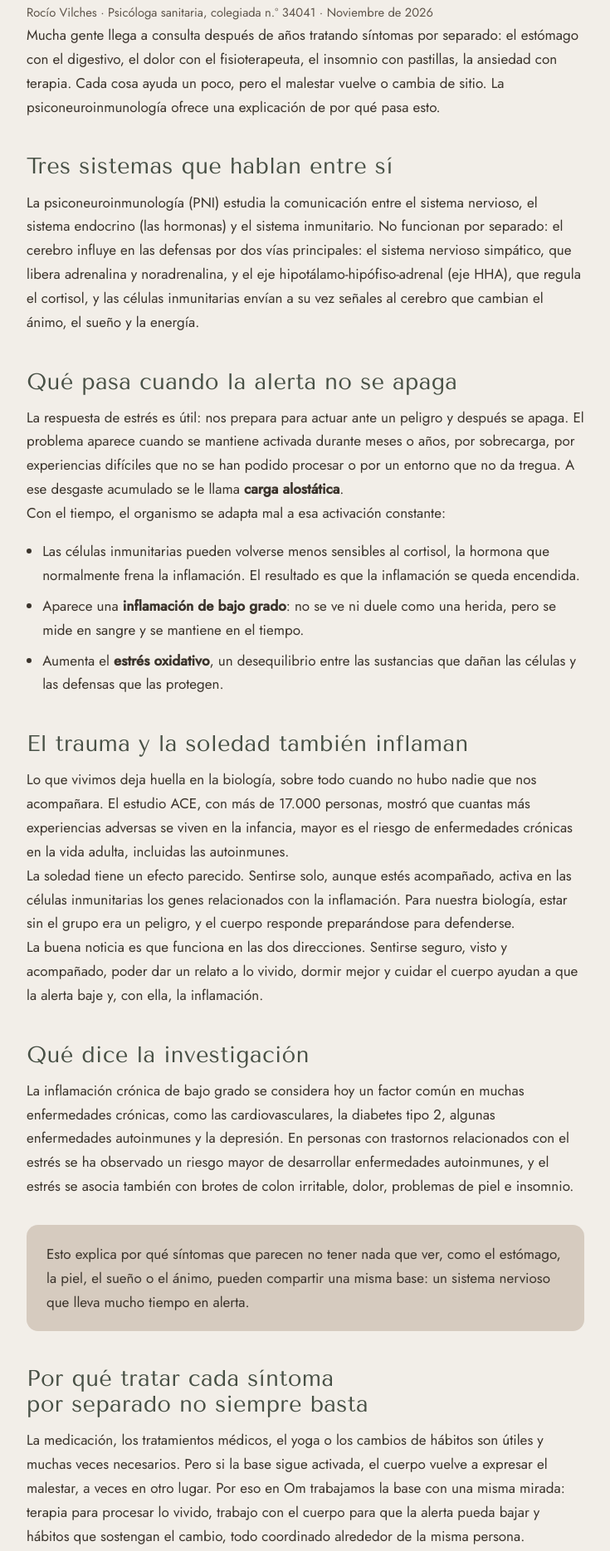
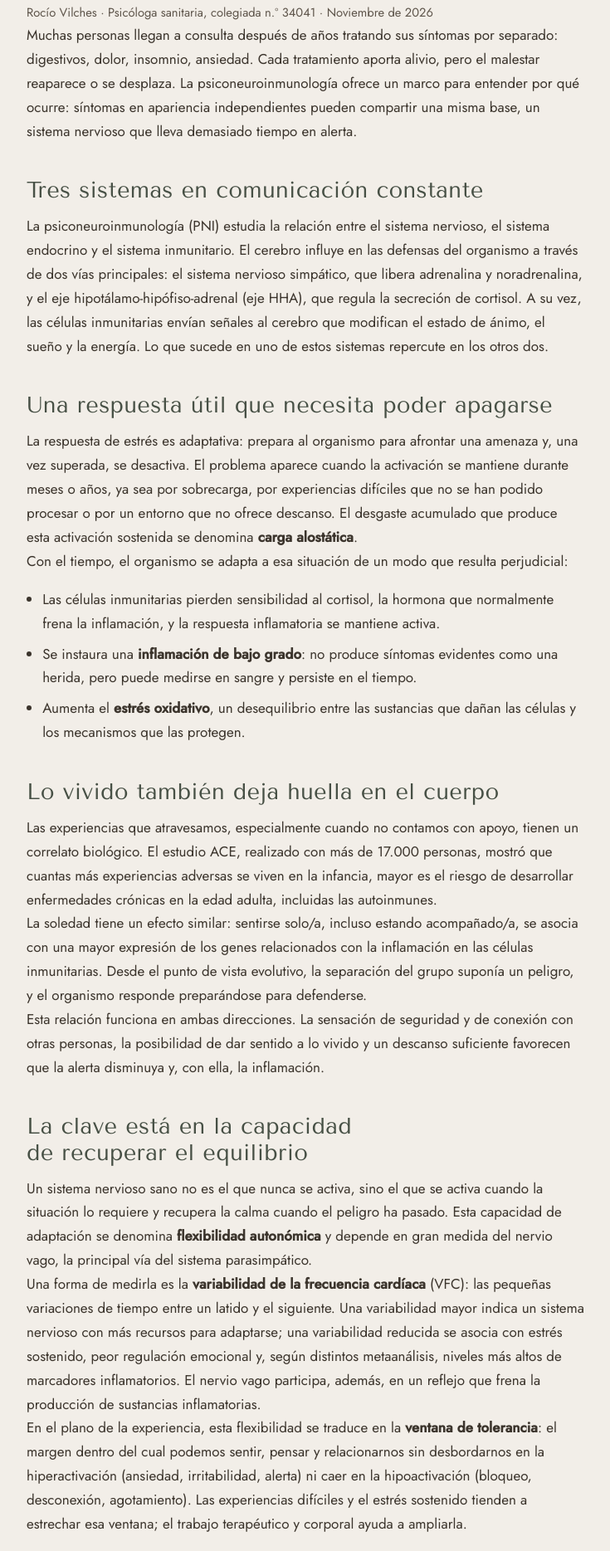
Before and after one commit to rociovilchesom/centro-om, a plain HTML site: page por-que-regularse.html in a window 1280 px wide. Shown: the part 346-2215 px from the top of the page at 83% size, without its empty margins (272-1007 px from the left). Drawn offline with Linux system fonts and the light colour scheme.

Commit message:
Reescribir «Por qué regularse»: hilo conductor, flexibilidad autonómica, VFC y ventana de tolerancia
Co-Authored-By: Claude Opus 5.5 <noreply@anthropic.com>
Claude-Session: https://claude.ai/code/session_01TnXJtV4LoTBD4DkUrm5WYk

```diff
--- a/por-que-regularse.html
+++ b/por-que-regularse.html
@@ -5,9 +5,9 @@
 <meta name="viewport" content="width=device-width,initial-scale=1">
 <link rel="canonical" href="https://centro-om.com/por-que-regularse.html">
 <title>Por qué regularse: estrés, inflamación y sistema nervioso · Om</title>
-<meta name="description" content="Qué dice la psiconeuroinmunología sobre el estrés sostenido, la inflamación de bajo grado y el estrés oxidativo, y por qué tratar cada síntoma por separado a menudo no basta.">
+<meta name="description" content="Qué dice la psiconeuroinmunología sobre el estrés sostenido, la inflamación de bajo grado, la variabilidad cardíaca y la ventana de tolerancia, y por qué tratar cada síntoma por separado a menudo no basta.">
 <script type="application/ld+json">
-{"@context":"https://schema.org","@type":"Article","headline":"Por qué regularse: estrés, inflamación y sistema nervioso","inLanguage":"es","author":{"@type":"Person","name":"Rocío Vilches","jobTitle":"Psicóloga sanitaria","identifier":"Colegiada n.º 34041"},"publisher":{"@id":"https://centro-om.com/#om"},"datePublished":"2026-11-11","about":["Psiconeuroinmunología","Estrés crónico","Inflamación","Estrés oxidativo","Regulación del sistema nervioso"]}
+{"@context":"https://schema.org","@type":"Article","headline":"Por qué regularse: estrés, inflamación y sistema nervioso","inLanguage":"es","author":{"@type":"Person","name":"Rocío Vilches","jobTitle":"Psicóloga sanitaria","identifier":"Colegiada n.º 34041"},"publisher":{"@id":"https://centro-om.com/#om"},"datePublished":"2026-11-11","about":["Psiconeuroinmunología","Estrés crónico","Inflamación","Estrés oxidativo","Variabilidad de la frecuencia cardíaca","Ventana de tolerancia","Regulación del sistema nervioso"]}
 </script>
 <style>
 @font-face{font-family:"OM Titulos";src:local("Optima nova"),local("Optima"),local("Optima-Regular"),url(fonts/tenor-sans-latin-400-normal.woff2) format("woff2");font-display:swap}
@@ -201,40 +201,45 @@ p{margin:0}
 <h1>Por qué regularse: estrés, inflamación y sistema nervioso</h1>
 <p class="firma">Rocío Vilches · Psicóloga sanitaria, colegiada n.º 34041 · Noviembre de 2026</p>
 
-<p>Mucha gente llega a consulta después de años tratando síntomas por separado: el estómago con el digestivo, el dolor con el fisioterapeuta, el insomnio con pastillas, la ansiedad con terapia. Cada cosa ayuda un poco, pero el malestar vuelve o cambia de sitio. La psiconeuroinmunología ofrece una explicación de por qué pasa esto.</p>
+<p>Muchas personas llegan a consulta después de años tratando sus síntomas por separado: digestivos, dolor, insomnio, ansiedad. Cada tratamiento aporta alivio, pero el malestar reaparece o se desplaza. La psiconeuroinmunología ofrece un marco para entender por qué ocurre: síntomas en apariencia independientes pueden compartir una misma base, un sistema nervioso que lleva demasiado tiempo en alerta.</p>
 
-<h2>Tres sistemas que hablan entre sí</h2>
-<p>La psiconeuroinmunología (PNI) estudia la comunicación entre el sistema nervioso, el sistema endocrino (las hormonas) y el sistema inmunitario. No funcionan por separado: el cerebro influye en las defensas por dos vías principales: el sistema nervioso simpático, que libera adrenalina y noradrenalina, y el eje hipotálamo-hipófiso-adrenal (eje HHA), que regula el cortisol, y las células inmunitarias envían a su vez señales al cerebro que cambian el ánimo, el sueño y la energía.</p>
+<h2>Tres sistemas en comunicación constante</h2>
+<p>La psiconeuroinmunología (PNI) estudia la relación entre el sistema nervioso, el sistema endocrino y el sistema inmunitario. El cerebro influye en las defensas del organismo a través de dos vías principales: el sistema nervioso simpático, que libera adrenalina y noradrenalina, y el eje hipotálamo-hipófiso-adrenal (eje HHA), que regula la secreción de cortisol. A su vez, las células inmunitarias envían señales al cerebro que modifican el estado de ánimo, el sueño y la energía. Lo que sucede en uno de estos sistemas repercute en los otros dos.</p>
 
-<h2>Qué pasa cuando la alerta no se apaga</h2>
-<p>La respuesta de estrés es útil: nos prepara para actuar ante un peligro y después se apaga. El problema aparece cuando se mantiene activada durante meses o años, por sobrecarga, por experiencias difíciles que no se han podido procesar o por un entorno que no da tregua. A ese desgaste acumulado se le llama <strong>carga alostática</strong>.</p>
-<p>Con el tiempo, el organismo se adapta mal a esa activación constante:</p>
+<h2>Una respuesta útil que necesita poder apagarse</h2>
+<p>La respuesta de estrés es adaptativa: prepara al organismo para afrontar una amenaza y, una vez superada, se desactiva. El problema aparece cuando la activación se mantiene durante meses o años, ya sea por sobrecarga, por experiencias difíciles que no se han podido procesar o por un entorno que no ofrece descanso. El desgaste acumulado que produce esta activación sostenida se denomina <strong>carga alostática</strong>.</p>
+<p>Con el tiempo, el organismo se adapta a esa situación de un modo que resulta perjudicial:</p>
 <ul>
-<li>Las células inmunitarias pueden volverse menos sensibles al cortisol, la hormona que normalmente frena la inflamación. El resultado es que la inflamación se queda encendida.</li>
-<li>Aparece una <strong>inflamación de bajo grado</strong>: no se ve ni duele como una herida, pero se mide en sangre y se mantiene en el tiempo.</li>
-<li>Aumenta el <strong>estrés oxidativo</strong>, un desequilibrio entre las sustancias que dañan las células y las defensas que las protegen.</li>
+<li>Las células inmunitarias pierden sensibilidad al cortisol, la hormona que normalmente frena la inflamación, y la respuesta inflamatoria se mantiene activa.</li>
+<li>Se instaura una <strong>inflamación de bajo grado</strong>: no produce síntomas evidentes como una herida, pero puede medirse en sangre y persiste en el tiempo.</li>
+<li>Aumenta el <strong>estrés oxidativo</strong>, un desequilibrio entre las sustancias que dañan las células y los mecanismos que las protegen.</li>
 </ul>
 
-<h2>El trauma y la soledad también inflaman</h2>
-<p>Lo que vivimos deja huella en la biología, sobre todo cuando no hubo nadie que nos acompañara. El estudio ACE, con más de 17.000 personas, mostró que cuantas más experiencias adversas se viven en la infancia, mayor es el riesgo de enfermedades crónicas en la vida adulta, incluidas las autoinmunes.</p>
-<p>La soledad tiene un efecto parecido. Sentirse solo, aunque estés acompañado, activa en las células inmunitarias los genes relacionados con la inflamación. Para nuestra biología, estar sin el grupo era un peligro, y el cuerpo responde preparándose para defenderse.</p>
-<p>La buena noticia es que funciona en las dos direcciones. Sentirse seguro, visto y acompañado, poder dar un relato a lo vivido, dormir mejor y cuidar el cuerpo ayudan a que la alerta baje y, con ella, la inflamación.</p>
+<h2>Lo vivido también deja huella en el cuerpo</h2>
+<p>Las experiencias que atravesamos, especialmente cuando no contamos con apoyo, tienen un correlato biológico. El estudio ACE, realizado con más de 17.000 personas, mostró que cuantas más experiencias adversas se viven en la infancia, mayor es el riesgo de desarrollar enfermedades crónicas en la edad adulta, incluidas las autoinmunes.</p>
+<p>La soledad tiene un efecto similar: sentirse solo/a, incluso estando acompañado/a, se asocia con una mayor expresión de los genes relacionados con la inflamación en las células inmunitarias. Desde el punto de vista evolutivo, la separación del grupo suponía un peligro, y el organismo responde preparándose para defenderse.</p>
+<p>Esta relación funciona en ambas direcciones. La sensación de seguridad y de conexión con otras personas, la posibilidad de dar sentido a lo vivido y un descanso suficiente favorecen que la alerta disminuya y, con ella, la inflamación.</p>
+
+<h2>La clave está en la capacidad de recuperar el equilibrio</h2>
+<p>Un sistema nervioso sano no es el que nunca se activa, sino el que se activa cuando la situación lo requiere y recupera la calma cuando el peligro ha pasado. Esta capacidad de adaptación se denomina <strong>flexibilidad autonómica</strong> y depende en gran medida del nervio vago, la principal vía del sistema parasimpático.</p>
+<p>Una forma de medirla es la <strong>variabilidad de la frecuencia cardíaca</strong> (VFC): las pequeñas variaciones de tiempo entre un latido y el siguiente. Una variabilidad mayor indica un sistema nervioso con más recursos para adaptarse; una variabilidad reducida se asocia con estrés sostenido, peor regulación emocional y, según distintos metaanálisis, niveles más altos de marcadores inflamatorios. El nervio vago participa, además, en un reflejo que frena la producción de sustancias inflamatorias.</p>
+<p>En el plano de la experiencia, esta flexibilidad se traduce en la <strong>ventana de tolerancia</strong>: el margen dentro del cual podemos sentir, pensar y relacionarnos sin desbordarnos en la hiperactivación (ansiedad, irritabilidad, alerta) ni caer en la hipoactivación (bloqueo, desconexión, agotamiento). Las experiencias difíciles y el estrés sostenido tienden a estrechar esa ventana; el trabajo terapéutico y corporal ayuda a ampliarla.</p>
 
 <h2>Qué dice la investigación</h2>
-<p>La inflamación crónica de bajo grado se considera hoy un factor común en muchas enfermedades crónicas, como las cardiovasculares, la diabetes tipo 2, algunas enfermedades autoinmunes y la depresión. En personas con trastornos relacionados con el estrés se ha observado un riesgo mayor de desarrollar enfermedades autoinmunes, y el estrés se asocia también con brotes de colon irritable, dolor, problemas de piel e insomnio.</p>
+<p>La inflamación crónica de bajo grado se considera hoy un factor común a muchas enfermedades crónicas, entre ellas las cardiovasculares, la diabetes tipo 2, algunas enfermedades autoinmunes y la depresión. En personas con trastornos relacionados con el estrés se ha observado un mayor riesgo de desarrollar enfermedades autoinmunes, y el estrés se asocia con brotes de colon irritable, dolor, problemas de piel e insomnio.</p>
 <div class="destacado">
-<p style="margin:0">Esto explica por qué síntomas que parecen no tener nada que ver, como el estómago, la piel, el sueño o el ánimo, pueden compartir una misma base: un sistema nervioso que lleva mucho tiempo en alerta.</p>
+<p style="margin:0">Síntomas tan distintos como los digestivos, los cutáneos, los del sueño o los del estado de ánimo pueden compartir una misma base: un sistema nervioso que ha perdido flexibilidad y lleva mucho tiempo en alerta.</p>
 </div>
 
-<h2>Por qué tratar cada síntoma por separado no siempre basta</h2>
-<p>La medicación, los tratamientos médicos, el yoga o los cambios de hábitos son útiles y muchas veces necesarios. Pero si la base sigue activada, el cuerpo vuelve a expresar el malestar, a veces en otro lugar. Por eso en Om trabajamos la base con una misma mirada: terapia para procesar lo vivido, trabajo con el cuerpo para que la alerta pueda bajar y hábitos que sostengan el cambio, todo coordinado alrededor de la misma persona.</p>
-<p>La investigación también apunta en esa dirección: las intervenciones psicológicas se asocian con una reducción de los marcadores de inflamación, y el sueño, el movimiento y la alimentación influyen en ellos de forma directa.</p>
+<h2>Por qué trabajar la base y no solo los síntomas</h2>
+<p>Los tratamientos médicos y los cambios de hábitos son útiles y, a menudo, imprescindibles. Sin embargo, si la base sigue activada, el organismo vuelve a expresar el malestar, en ocasiones de otra forma. Por eso, en Om abordamos esa base de manera integrativa: psicoterapia para procesar lo vivido, trabajo corporal para que la alerta pueda disminuir y hábitos que sostengan el cambio, en un itinerario adaptado a las necesidades de cada persona.</p>
+<p>La investigación respalda este enfoque: las intervenciones psicológicas se asocian con una reducción de los marcadores inflamatorios, y el sueño, la actividad física y la alimentación influyen en ellos de forma directa. En Om medimos la variabilidad cardíaca en la valoración inicial y durante el seguimiento, para conocer cómo evoluciona la regulación del sistema nervioso con datos objetivos.</p>
 
 <h2>Lo que esto no significa</h2>
 <ul>
-<li>No todas las enfermedades se deben al estrés, y la relación no es lineal. El estrés sostenido y el trauma son un terreno que, sumado a la genética, la alimentación, el sedentarismo u otros factores, aumenta la probabilidad de enfermar.</li>
-<li>Regular el sistema nervioso no cura por sí solo una enfermedad. Puede reducir lo que la agrava y mejorar cómo te sientes.</li>
-<li>Este trabajo complementa tu tratamiento médico, no lo sustituye. Nunca dejes una medicación sin hablarlo con tu médico.</li>
+<li>No todas las enfermedades se deben al estrés, y la relación no es lineal. El estrés sostenido y el trauma constituyen un terreno que, sumado a la genética, la alimentación, el sedentarismo u otros factores, aumenta la probabilidad de enfermar.</li>
+<li>Regular el sistema nervioso no cura por sí solo una enfermedad. Puede reducir los factores que la agravan y mejorar la calidad de vida.</li>
+<li>Este trabajo complementa el tratamiento médico, no lo sustituye. Cualquier cambio en la medicación debe consultarse con el médico o la médica de referencia.</li>
 </ul>
 
 <h2>Referencias</h2>
@@ -245,11 +250,15 @@ p{margin:0}
 <li>Felitti VJ, Anda RF, Nordenberg D, et al. Relationship of childhood abuse and household dysfunction to many of the leading causes of death in adults: the Adverse Childhood Experiences (ACE) Study. <em>American Journal of Preventive Medicine</em>. 1998;14(4):245-258.</li>
 <li>Dube SR, Fairweather D, Pearson WS, et al. Cumulative childhood stress and autoimmune diseases in adults. <em>Psychosomatic Medicine</em>. 2009;71(2):243-250.</li>
 <li>Cole SW, Hawkley LC, Arevalo JM, et al. Social regulation of gene expression in human leukocytes. <em>Genome Biology</em>. 2007;8(9):R189.</li>
+<li>Thayer JF, Lane RD. A model of neurovisceral integration in emotion regulation and dysregulation. <em>Journal of Affective Disorders</em>. 2000;61(3):201-216.</li>
+<li>Tracey KJ. The inflammatory reflex. <em>Nature</em>. 2002;420:853-859.</li>
+<li>Williams DP, Koenig J, Carnevali L, et al. Heart rate variability and inflammation: a meta-analysis of human studies. <em>Brain, Behavior, and Immunity</em>. 2019;80:219-226.</li>
+<li>Siegel DJ. <em>The Developing Mind: How Relationships and the Brain Interact to Shape Who We Are</em>. Nueva York: Guilford Press; 1999.</li>
 <li>Slavich GM, Irwin MR. From stress to inflammation and major depressive disorder: a social signal transduction theory of depression. <em>Psychological Bulletin</em>. 2014;140(3):774-815.</li>
 <li>Song H, Fang F, Tomasson G, et al. Association of stress-related disorders with subsequent autoimmune disease. <em>JAMA</em>. 2018;319(23):2388-2400.</li>
 <li>Shields GS, Spahr CM, Slavich GM. Psychosocial interventions and immune system function: a systematic review and meta-analysis of randomized clinical trials. <em>JAMA Psychiatry</em>. 2020;77(10):1031-1043.</li>
 </ol>
-<p style="margin-top:2.5rem"><a class="boton boton-bosque" href="https://wa.me/34613032874?text=Hola%2C%20me%20gustar%C3%ADa%20reservar%20la%20charla%20de%2015%20minutos." target="_blank" rel="noopener">Escríbenos por WhatsApp</a></p>
+<p style="margin-top:2.5rem"><a class="boton boton-bosque" href="https://wa.me/34613032874?text=Hola%2C%20me%20gustar%C3%ADa%20reservar%20la%20charla%20de%2015%20minutos." target="_blank" rel="noopener">Pide una charla de 15 minutos</a></p>
 </main>
 </body>
 </html>
```
